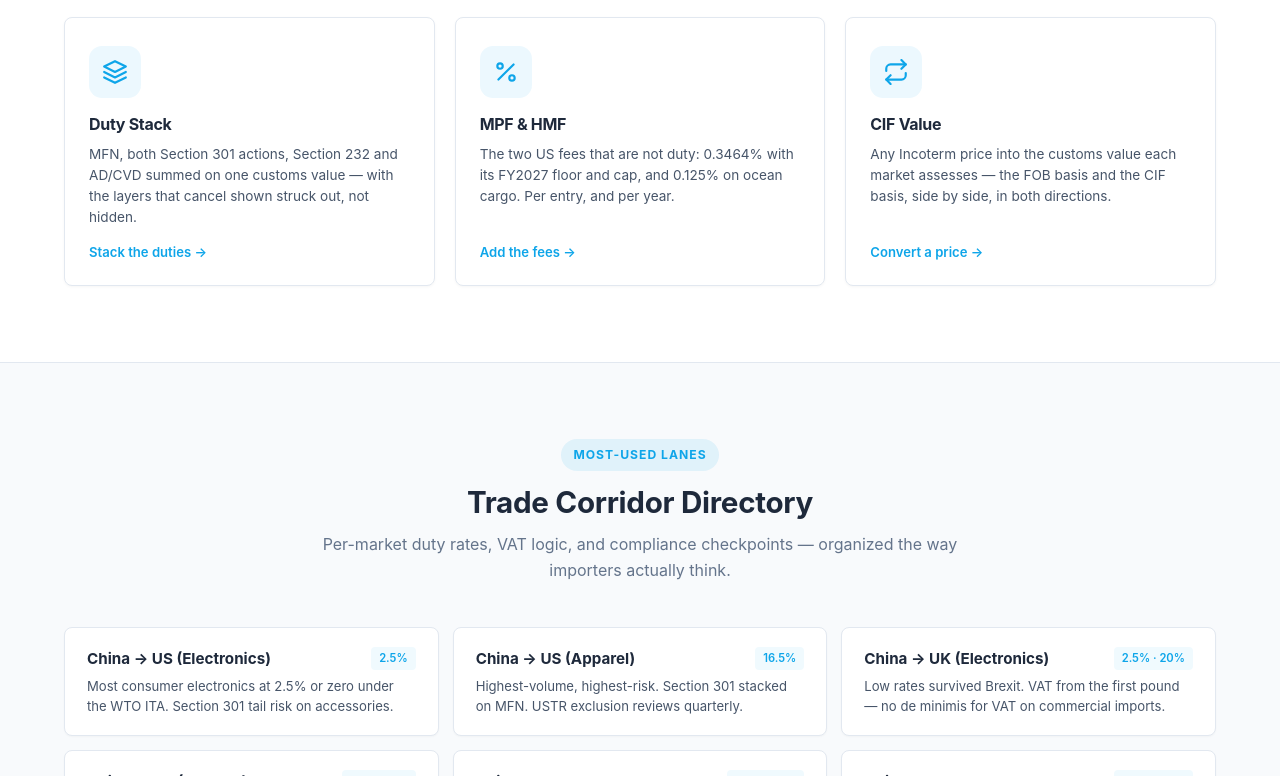
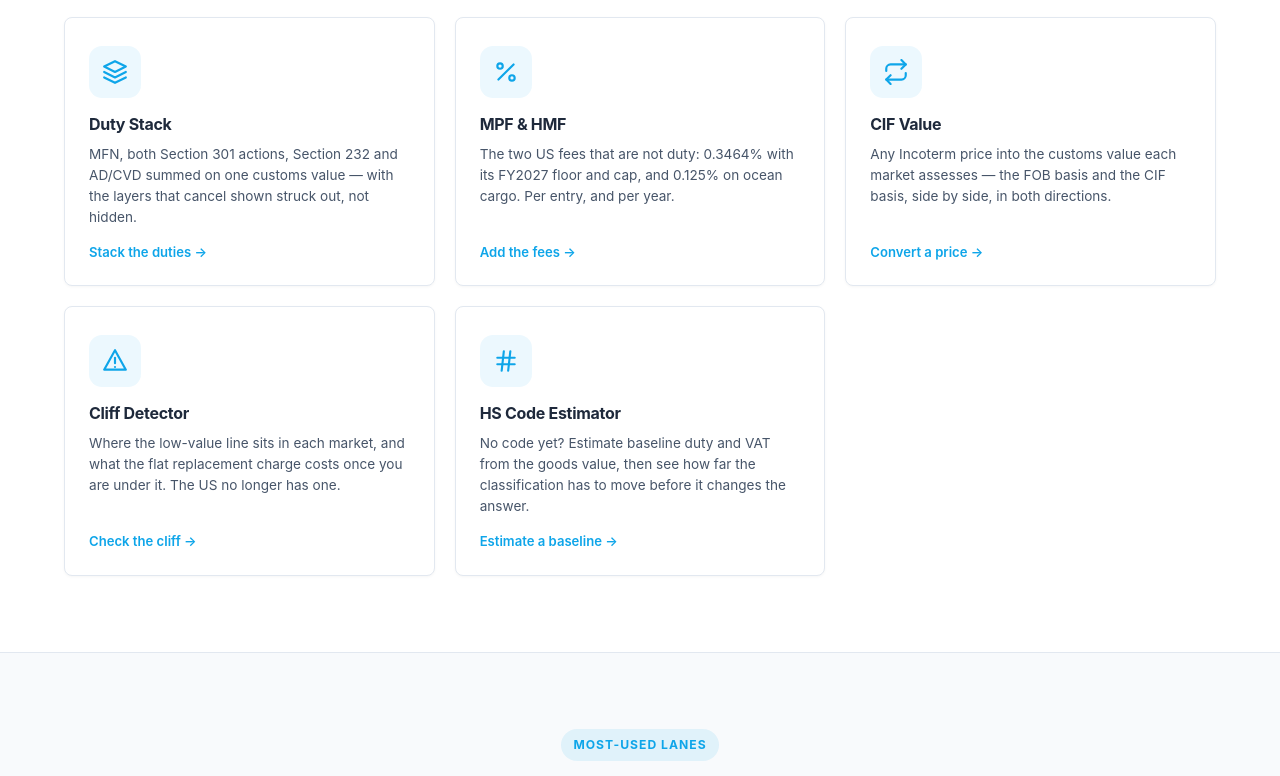
Before and after one commit to rkingers776-boop/dutycalc, a plain HTML site: page index.html in a window 1280 px wide. Shown: the part 2514-3290 px from the top of the page. Drawn offline with Linux system fonts and the light colour scheme.

Commit message:
Put every calculator on the homepage, and say how many there are
The grid advertised nine tools. The footer listed eleven. The site actually ships
fourteen, because the cliff detector and the HS estimator were only ever reachable
from the footer and from prose. Three different counts on one site is the kind of
detail that makes a reader doubt the numbers in the calculators.

The two missing cards are now in the grid and the eyebrow reads fourteen. Same
pattern as the others: what the tool answers, in one sentence, no feature list.

```diff
--- a/index.html
+++ b/index.html
@@ -257,7 +257,7 @@
     <section class="hp-section alt">
         <div class="container">
             <div class="hp-head">
-                <span class="hp-eyebrow">Twelve tools, zero accounts</span>
+                <span class="hp-eyebrow">Fourteen tools, zero accounts</span>
                 <h2>Everything you need to price an import</h2>
                 <p>Each tool covers a different piece of the puzzle. Start wherever you are in the process.</p>
             </div>
@@ -333,6 +333,18 @@
                     <h3>CIF Value</h3>
                     <p>Any Incoterm price into the customs value each market assesses &mdash; the FOB basis and the CIF basis, side by side, in both directions.</p>
                     <span class="tool-cta">Convert a price &rarr;</span>
+                </a>
+                <a href="/de-minimis-checker" class="tool-card">
+                    <span class="hp-ico"><svg aria-hidden="true" viewBox="0 0 24 24"><path d="M12 2 2 20h20L12 2z"/><line x1="12" y1="9" x2="12" y2="14"/><line x1="12" y1="17.5" x2="12" y2="17.5"/></svg></span>
+                    <h3>Cliff Detector</h3>
+                    <p>Where the low-value line sits in each market, and what the flat replacement charge costs once you are under it. The US no longer has one.</p>
+                    <span class="tool-cta">Check the cliff &rarr;</span>
+                </a>
+                <a href="/hscode-duty-estimator" class="tool-card">
+                    <span class="hp-ico"><svg aria-hidden="true" viewBox="0 0 24 24"><line x1="4" y1="9" x2="20" y2="9"/><line x1="4" y1="15" x2="20" y2="15"/><line x1="10" y1="3" x2="8" y2="21"/><line x1="16" y1="3" x2="14" y2="21"/></svg></span>
+                    <h3>HS Code Estimator</h3>
+                    <p>No code yet? Estimate baseline duty and VAT from the goods value, then see how far the classification has to move before it changes the answer.</p>
+                    <span class="tool-cta">Estimate a baseline &rarr;</span>
                 </a>
             </div>
         </div>
```
